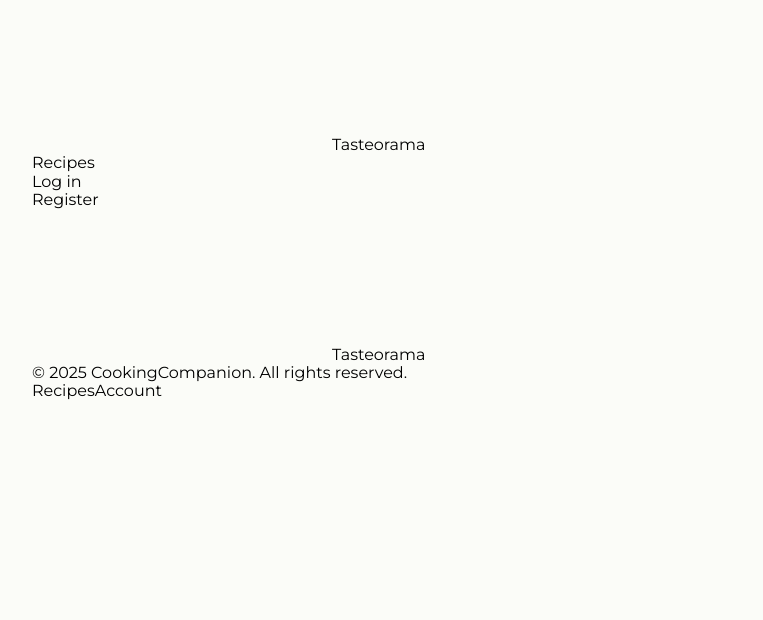
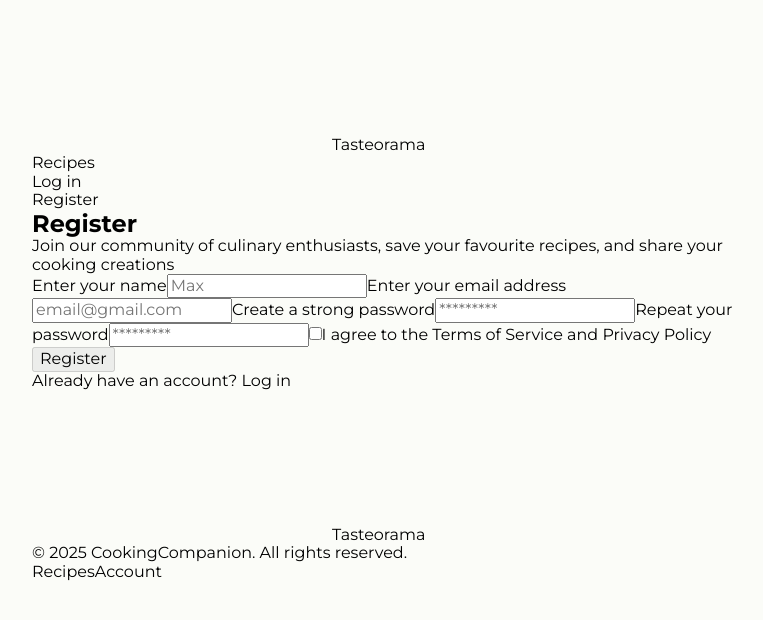
Before and after one commit to t-matveentsev/project_Lucky7_front, a React (Vite) app: page /register in a window 1280 px wide. Shown: the top 620 px of the page, without its empty margins (256-1019 px from the left). Built offline with nearby package versions, Linux system fonts and the light colour scheme.

Commit message:
RegistrationForm

```diff
--- a/src/components/App.jsx
+++ b/src/components/App.jsx
@@ -4,6 +4,7 @@ import Layout from './Layout';
 import HomePage from '../pages/HomePage/HomePage';
 import PrivateRoute from './PrivateRoute';
 import NotFoundPage from '../pages/NotFoundPage/NotFoundPage.jsx';
+import RegisterPage from '../pages/RegisterPage/RegisterPage.jsx'
 
 const ProfilePage = lazy(() => import('../pages/ProfilePage/ProfilePage'));
 
@@ -21,6 +22,7 @@ export default function App() {
           }
         />
         <Route path="/not-found" element={<NotFoundPage/>}/>
+        <Route path="/register" element={<RegisterPage/>}/>
       </Routes>
     </Layout>
   );
--- a/src/components/LoginForm/LoginForm.jsx
+++ b/src/components/LoginForm/LoginForm.jsx
@@ -2,7 +2,7 @@ import { useForm } from 'react-hook-form';
 import { yupResolver } from '@hookform/resolvers/yup';
 import { MdOutlineMailOutline, MdLock } from 'react-icons/md';
 import { useDispatch } from 'react-redux';
-import { loginThunk } from '../../redux/auth/operations';
+import { loginThunk } from '../../redux/auth/operation.js';
 //import { loginValidatiSchema } from '../../validations/validateLoginForm';//
 //import InputFormField from '../../components/InputFormField/InputFormField';//
 import { Link, useNavigate } from 'react-router-dom';
--- a/src/components/RegistrationForm/RegistrationForm.jsx
+++ b/src/components/RegistrationForm/RegistrationForm.jsx
@@ -1,5 +1,93 @@
+import React, { useState } from 'react';
+import { Formik, Form, Field, ErrorMessage } from 'formik';
+import { useDispatch } from 'react-redux';
+import { registerThunk } from '../../redux/auth/operation';
+import { Link, useNavigate } from 'react-router-dom';
+import { usersRegister } from '../../helpers/schema';
+
 const RegistrationForm = () => {
-  return <div>RegistrationForm</div>;
+  const dispatch = useDispatch();
+  const navigate = useNavigate();
+  const [serverError, setServerError] = useState(null);
+
+  const initialValues = {
+    name: '',
+    email: '',
+    password: '',
+    confirmPassword: '',
+    agree: false,
+  };
+
+  const handleSubmit = async (values, { resetForm, setSubmitting }) => {
+    setServerError(null);
+    try {
+      const { name, email, password } = values;
+      await dispatch(registerThunk({ name, email, password })).unwrap();
+      resetForm();
+      navigate('/');
+    } catch (error) {
+      setServerError(error || 'Registration failed');
+    } finally {
+      setSubmitting(false);
+    }
+  };
+
+  return (
+    <div>
+      <h2>Register</h2>
+      <p>Join our community of culinary enthusiasts, save your favourite recipes, and share your cooking creations</p>
+
+      <Formik
+        initialValues={initialValues}
+        validationSchema={usersRegister}
+        onSubmit={handleSubmit}
+      >
+        {({ isSubmitting, values }) => (
+          <Form>
+            <label htmlFor="name">
+              Enter your name
+              <Field id="name" name="name" placeholder="Max" />
+              <ErrorMessage name="name" component="div" />
+            </label>
+
+            <label htmlFor="email">
+              Enter your email address
+              <Field id="email" name="email" type="email" placeholder="email@gmail.com" />
+              <ErrorMessage name="email" component="div" />
+            </label>
+
+            <label htmlFor="password">
+              Create a strong password
+              <Field id="password" name="password" type="password" placeholder="*********" />
+              <ErrorMessage name="password" component="div" />
+            </label>
+
+            <label htmlFor="confirmPassword">
+              Repeat your password
+              <Field id="confirmPassword" name="confirmPassword" type="password" placeholder="*********" />
+              <ErrorMessage name="confirmPassword" component="div" />
+            </label>
+
+            <label htmlFor="agree">
+              <Field id="agree" name="agree" type="checkbox" />
+              I agree to the Terms of Service and Privacy Policy
+            </label>
+            <ErrorMessage name="agree" component="div" />
+
+            {serverError && <div>{serverError}</div>}
+
+            <button type="submit" disabled={isSubmitting || !values.agree}>
+              Register
+            </button>
+
+            <p>
+              Already have an account? <Link to="/login">Log in</Link>
+            </p>
+          </Form>
+        )}
+      </Formik>
+    </div>
+  );
 };
 
 export default RegistrationForm;
--- a/src/helpers/schema.js
+++ b/src/helpers/schema.js
@@ -8,7 +8,7 @@ const onlyUnits = /^\d+(\.\d+)?\s?(g|kg|ml|l|pcs|pieces|tbsp|tsp)?$/;
 export const addRecipeSchema = Yup.object().shape({
   title: Yup.string()
     .required("Field title is required")
-    .matches(onlyLetters, "The name cannot contain numbers!")
+    // .matches(onlyLetters, "The name cannot contain numbers!")
     .min(3, "The name must be longer than 3 symbols!")
     .max(50, "Maximum 50 symbols"),
 
@@ -19,12 +19,12 @@ export const addRecipeSchema = Yup.object().shape({
 
   time: Yup.number()
     .required("Field time is required")
-    .matches(onlyNumber, "Only numbers are allowed")
+    // .matches(onlyNumber, "Only numbers are allowed")
     .min(2)
     .max(3),
   calories: Yup.number()
     .required("Field calories is required")
-    .matches(onlyNumber, "Only numbers are allowed")
+    // .matches(onlyNumber, "Only numbers are allowed")
     .min(3)
     .max(4),
 
@@ -36,7 +36,7 @@ export const addRecipeSchema = Yup.object().shape({
         name: Yup.string().required("Ingredient name is required"),
         amount: Yup.string()
           .required("Amount is required")
-          .matches(onlyUnits, "Only units of measurement: ml, l, g")
+          // .matches(onlyUnits, "Only units of measurement: ml, l, g")
           .min(2)
           .max(5),
       })
@@ -50,7 +50,7 @@ export const addRecipeSchema = Yup.object().shape({
 
 export const usersLogin = Yup.object().shape({
   email: Yup.string()
-    .matches(onlyEmail, "Invalid email format")
+    // .matches(onlyEmail, "Invalid email format")
     .email("Invalid email format")
     .required("Field email is required"),
 
@@ -62,14 +62,19 @@ export const usersLogin = Yup.object().shape({
 export const usersRegister = Yup.object().shape({
   name: Yup.string()
     .required("Field name is required")
-    .matches(onlyLetters, "The name cannot contain numbers!")
+    // .matches(onlyLetters, "The name cannot contain numbers!")
     .min(3, "The name must be longer than 3 symbols!")
     .max(50, "Maximum 50 symbols"),
   email: Yup.string()
-    .matches(onlyEmail, "Invalid email format")
+    // .matches(onlyEmail, "Invalid email format")
     .email("Invalid email format")
     .required("Field email is required"),
   password: Yup.string()
     .min(6, "Password must be at least 6 characters")
     .required("Field password is required"),
+  confirmPassword: Yup.string()
+    .oneOf([Yup.ref('password'), null], 'Passwords must match')
+    .required('Confirm password is required'),
+  agree: Yup.boolean()
+    .oneOf([true], 'You must accept the terms and conditions'),
 });
--- a/src/pages/RegisterPage/RegisterPage.jsx
+++ b/src/pages/RegisterPage/RegisterPage.jsx
@@ -1,9 +1,9 @@
-import RegisterForm from "../../components/RegisterForm/RegisterForm";
+import RegistrationForm from "../../components/RegistrationForm/RegistrationForm";
 
 const RegisterPage = () => {
   return (
     <div>
-      <RegisterForm />
+      <RegistrationForm />
     </div>
   );
 };
--- a/src/redux/auth/operation.js
+++ b/src/redux/auth/operation.js
@@ -1,5 +1,25 @@
 import axios from 'axios';
+import { createAsyncThunk } from "@reduxjs/toolkit";
 
 export const api = axios.create({
   baseURL: 'https://project-lucky7.onrender.com/api/',
 });
+
+const setAuthHeader = token => {
+    api.defaults.headers.common.Authorization = `Bearer ${token}`
+}
+
+const clearAuthHeader = () => {
+    api.defaults.headers.common.Authorization = ``;
+}
+
+
+export const registerThunk = createAsyncThunk('auth/register', async (body, thunkAPI) => {
+    try {
+        const { data } = await api.post('/users/signup', body);
+        setAuthHeader(data.token)
+        return data;
+    } catch (error) {
+        return thunkAPI.rejectWithValue(error.message)
+    }
+})
```
